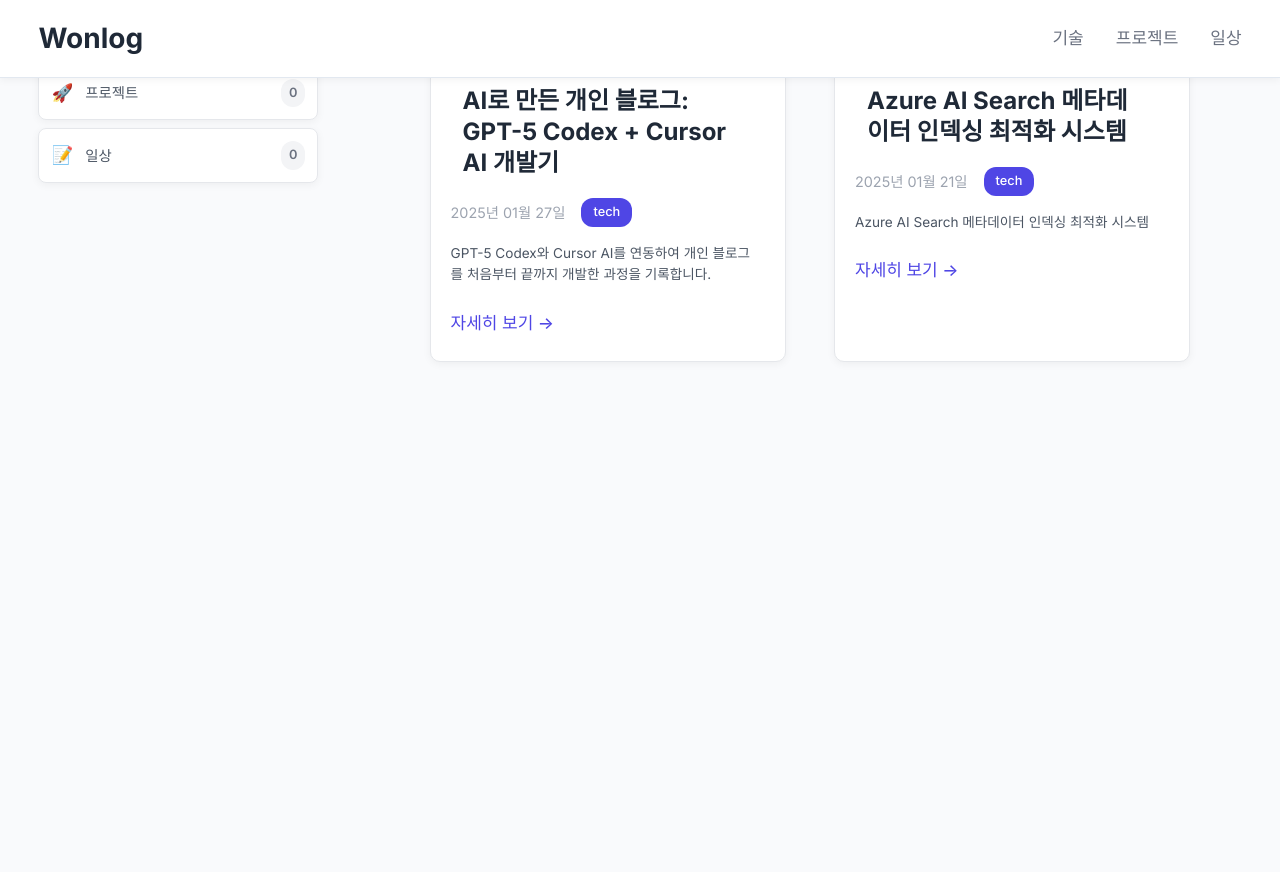
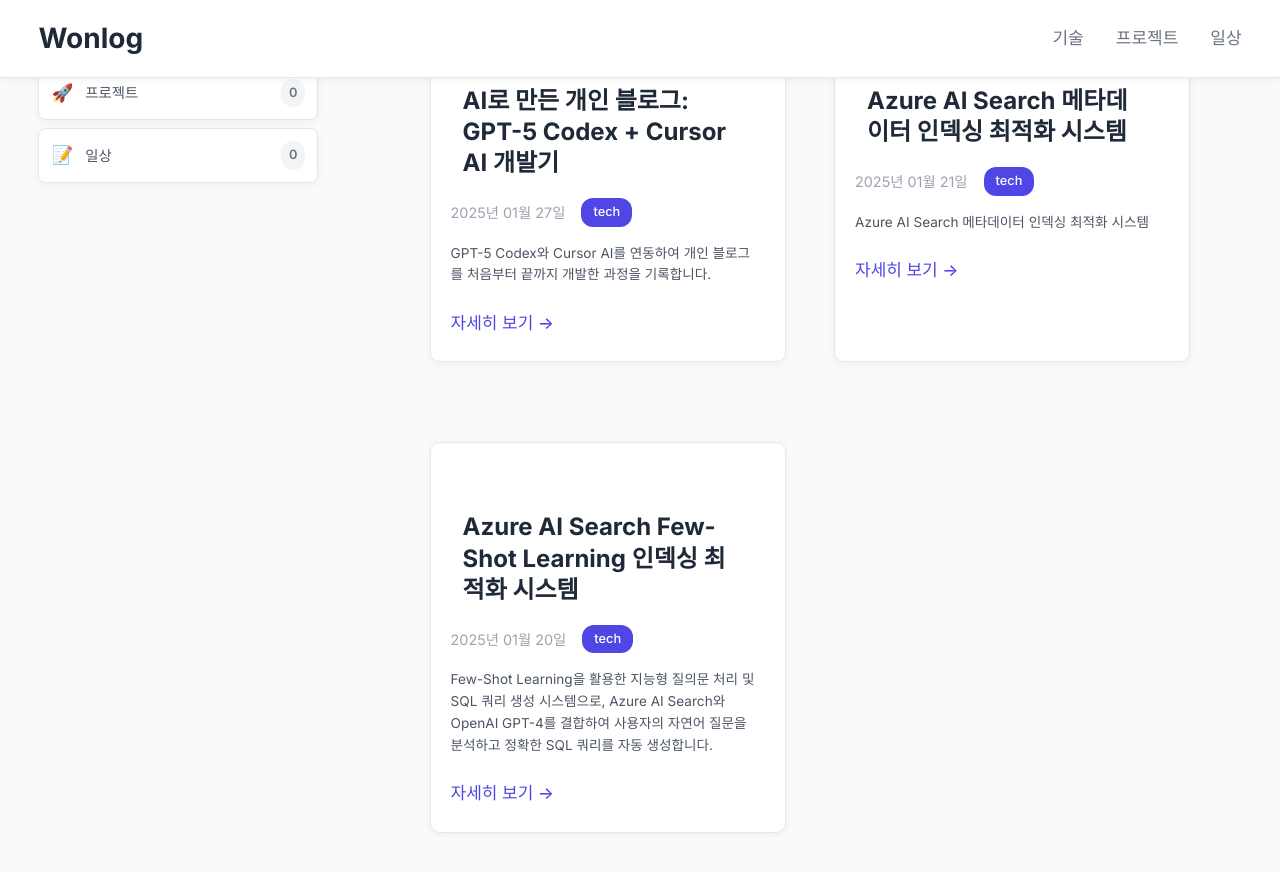
Before and after one commit to learningssik/learningssik.github.io, a Jekyll site: the page built from index.markdown, in a window 1280 px wide and 900 px high, scrolled down 844 px. Shown: the top 872 px of the window. Built offline with Jekyll 4.4.1, drawn with Linux system fonts in a browser that asks for light colours; before the commit the page ends 1302 px from its top, so only the background shows below that.

Commit message:
fix: Few-shot Learning 포스트에 Jekyll front matter 추가
- layout: post 추가
- title, date, categories, tags, excerpt 메타데이터 추가
- Jekyll 블로그 포스트 형식에 맞게 구조화
- 블로그에서 올바르게 렌더링되도록 수정

```diff
--- a/_public/tech/fewshot-learning-indexing-system.md
+++ b/_public/tech/fewshot-learning-indexing-system.md
@@ -1,3 +1,12 @@
+---
+layout: post
+title: "Azure AI Search Few-Shot Learning 인덱싱 최적화 시스템"
+date: 2025-01-21 00:00:00 +0900
+categories: tech
+tags: [Azure AI Search, Few-Shot Learning, OpenAI GPT-4, SQL 쿼리 생성, 벡터 검색, AI 최적화]
+excerpt: "Few-Shot Learning을 활용한 지능형 질의문 처리 및 SQL 쿼리 생성 시스템으로, Azure AI Search와 OpenAI GPT-4를 결합하여 사용자의 자연어 질문을 분석하고 정확한 SQL 쿼리를 자동 생성합니다."
+---
+
 # Azure AI Search Few-Shot Learning 인덱싱 최적화 시스템
 
 ## 개요
```
